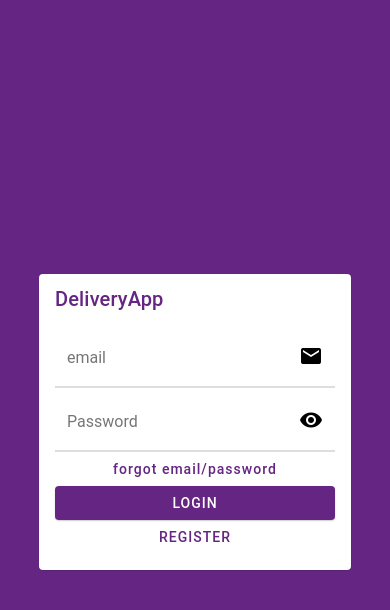
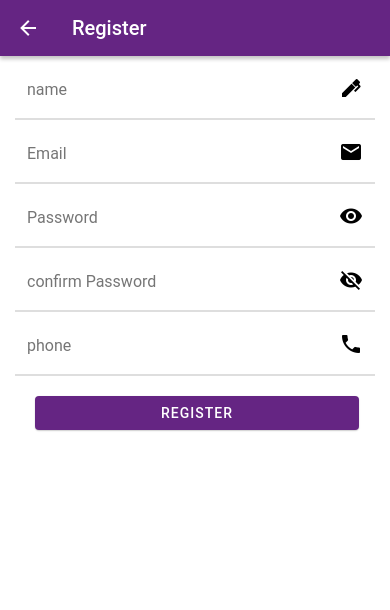
Before and after one commit to kike4815/deliveryapp-ReactNative, a React Native app: screen / in a window 390 px wide. Shown: the top 610 px of the page. Built offline with nearby package versions, Linux system fonts and the light colour scheme.

Commit message:
add Register Page & styling

```diff
--- a/App.js
+++ b/App.js
@@ -1,12 +1,14 @@
 import { StatusBar } from "expo-status-bar";
 import { Provider as PaperProvider, DefaultTheme } from "react-native-paper";
 import LoginScreen from "./screens/login/LoginScreen";
+import RegisterScreen from "./screens/register/RegisterScreen";
 
 export default function App() {
   return (
     <PaperProvider theme={theme}>
       <StatusBar style="auto" translucent={false} />
-      <LoginScreen />
+      {/* <LoginScreen /> */}
+      <RegisterScreen />
     </PaperProvider>
   );
 }
--- /dev/null
+++ b/screens/register/RegisterScreen.js
@@ -0,0 +1,43 @@
+import { SafeAreaView, ScrollView, View } from "react-native";
+import React from "react";
+import { TextInput, Button, Appbar } from "react-native-paper";
+import { registerStyles } from "./StyleRegister";
+
+export default function LoginScreen() {
+  return (
+    <SafeAreaView>
+      <ScrollView>
+        <Appbar>
+          <Appbar.BackAction />
+          <Appbar.Content title="Register" />
+        </Appbar>
+        <View style={registerStyles.content}>
+          <TextInput
+            label="name"
+            keyboardType="default"
+            right={<TextInput.Icon name="pen" />}
+          />
+          <TextInput label="Email" right={<TextInput.Icon name="email" />} />
+          <TextInput
+            label="Password"
+            secureTextEntry={true}
+            right={<TextInput.Icon name="eye" />}
+          />
+          <TextInput
+            label="confirm Password"
+            secureTextEntry={true}
+            right={<TextInput.Icon name="eye-off" />}
+          />
+          <TextInput
+            label="phone"
+            keyboardType="phone-pad"
+            right={<TextInput.Icon name="phone" />}
+          />
+          <Button mode="contained" style={registerStyles.view}>
+            Register
+          </Button>
+        </View>
+      </ScrollView>
+    </SafeAreaView>
+  );
+}
--- /dev/null
+++ b/screens/register/StyleRegister.js
@@ -0,0 +1,12 @@
+import { StyleSheet } from "react-native";
+
+export const registerStyles = StyleSheet.create({
+  content: {
+    padding: 15,
+    paddingTop: 0,
+  },
+  view: {
+    width: "90%",
+    margin: 20,
+  },
+});
```
